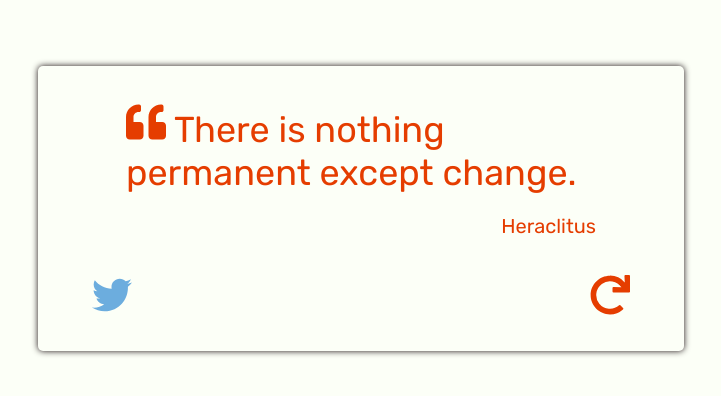
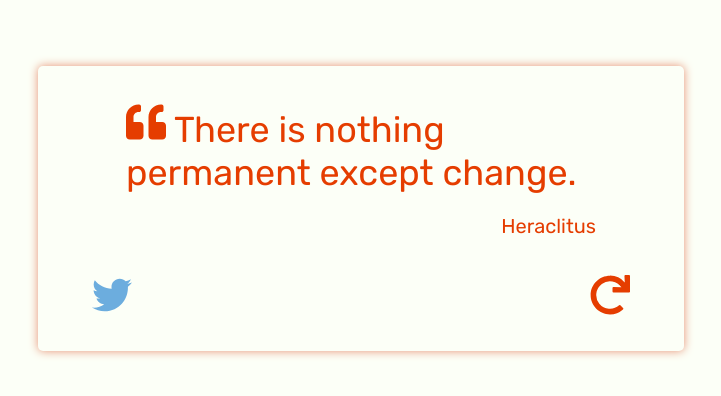
Before and after one commit to lav-lav-r/anime-quotes, a Svelte app: page / in a window 1280 px wide. Shown: the part 192-588 px from the top of the page, without its empty margins (279-1000 px from the left). Built offline with nearby package versions, Linux system fonts and the light colour scheme.

Commit message:
Update Color Palette

```diff
--- a/src/App.svelte
+++ b/src/App.svelte
@@ -9,7 +9,7 @@
 <style>
 	:global(:root) {
 		--background: #FCFFF7;
-		--accent: #1C1013;
+		--accent: #E69173;
 		--text: #E53D00;
 	}
 	:global(body) {
@@ -30,7 +30,7 @@
 		max-width: 90%;
 		width: 550px;
 		background-color: var(--background);
-		box-shadow: 0 0 6px var(--accent);
+		box-shadow: 0 0 10px var(--accent);
 		border-radius: 5px;
 		padding: 2.25em 3em 2em 3em;
 
```
